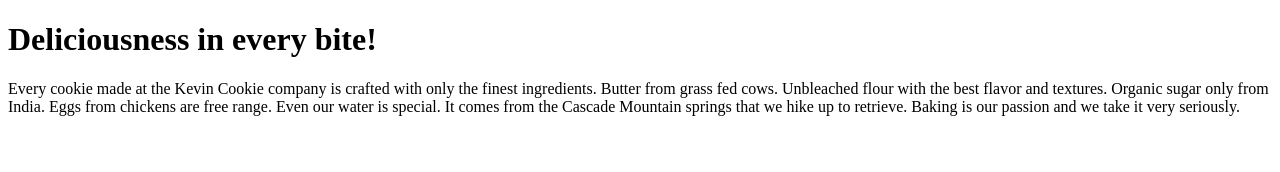
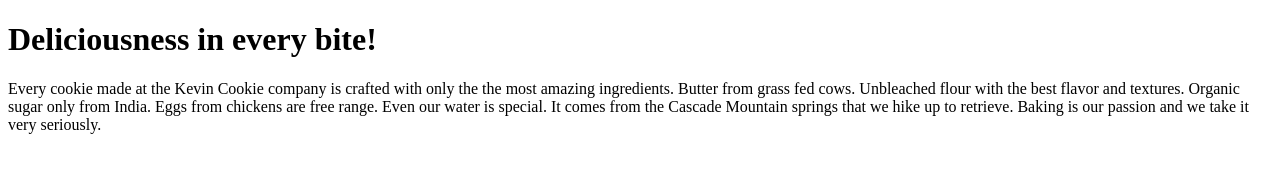
Before and after one commit to JhayCodes/test.com, a plain HTML site: page index.htm in a window 1280 px wide. Drawn offline with Linux system fonts and the light colour scheme.

Commit message:
update index text

```diff
--- a/index.htm
+++ b/index.htm
@@ -3,7 +3,7 @@
 <body>
 
 <h1>Deliciousness in every bite!</h1>
-<p>Every cookie made at the Kevin Cookie company is crafted with only the finest ingredients. Butter from grass fed cows. Unbleached flour with the best flavor and textures. Organic sugar only from India. Eggs from chickens are free range. Even our water is special. It comes from the Cascade Mountain springs that we hike up to retrieve. Baking is our passion and we take it very seriously.</p>
+<p>Every cookie made at the Kevin Cookie company is crafted with only the the most amazing ingredients. Butter from grass fed cows. Unbleached flour with the best flavor and textures. Organic sugar only from India. Eggs from chickens are free range. Even our water is special. It comes from the Cascade Mountain springs that we hike up to retrieve. Baking is our passion and we take it very seriously.</p>
 
 </body>
 </html>
```
